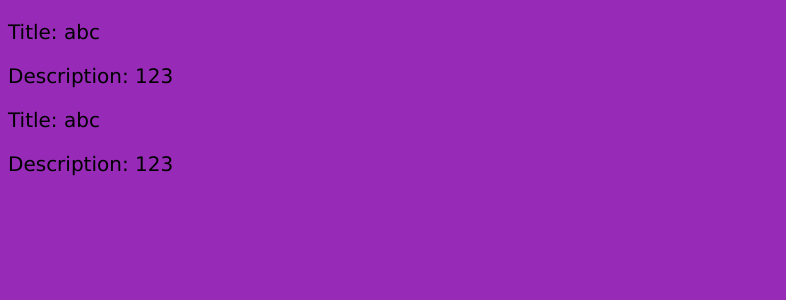
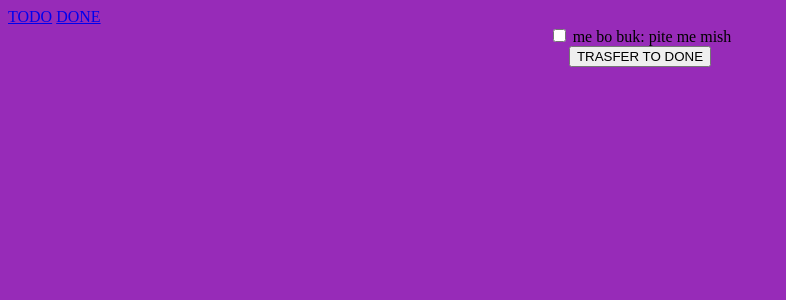
Before and after one commit to xhepibonevet/flask-todo, a Flask app: page /todo in a window 1280 px wide. Shown: the top 300 px of the page, without its empty margins (0-786 px from the left). Run offline with Flask 2, Linux system fonts and the light colour scheme.

Commit message:
routes communicating for the first time

```diff
--- a/app.py
+++ b/app.py
@@ -1,6 +1,8 @@
 from flask import Flask, render_template, request
 from datetime import datetime
 import os
+
+from utils import write_file, read_file, transfer_line, lines_to_dict
 
 app = Flask(__name__)
 
@@ -18,23 +20,20 @@
         new_todo = dict(request.form)
         title = new_todo["title"]
         description = new_todo["description"]
-
-        f = open(BASE_DIR + "\\data\\todo.txt", "w")
-        f.write(f"{title}:{description}\n")
-        f.close()
-
-
-    with open(BASE_DIR + "\\data\\todo.txt", "r") as f:
-        lines = f.readlines()
-
-    todos = []
-    for line in lines:
-        todos.append({
-            "title": line.split(":")[0],
-            "description": line.split(":")[1].replace("\n", "")
-        })
-
+    todos = lines_to_dict(read_file(f="todo"))
     return render_template("todo.html", todos=todos)
 
 
+@app.route("/done", methods=["GET", "POST"])
+def done():
+    if request.method == "POST":
+        transfer_done = dict(request.form)
+        for t in transfer_done:
+            transfer_line(f"{t}:{transfer_done[t]}".strip())
+
+    dones = lines_to_dict(read_file(f="done"))
+    return render_template("done.html", dones=dones)
+
+
+
 app.run(host='0.0.0.0', port='8000', debug=True)
--- a/data/done.txt
+++ /dev/null
@@ -1,4 +0,0 @@
-me bo buk:pite me mish
-me bo buk:pite me mish
-me bo buk:pite me mish
-me bo buk:pite me mish
--- a/data/todo.txt
+++ /dev/null
@@ -1,2 +0,0 @@
-abc:123
-abc:123
--- a/templates/base.html
+++ b/templates/base.html
@@ -9,6 +9,8 @@
 </head>
 
 <body>
+    <a href="/todo">TODO</a>
+    <a href="/done">DONE</a>
     <div id="content">
         {% block content %}
         {% endblock %}
--- a/templates/todo.html
+++ b/templates/todo.html
@@ -2,8 +2,14 @@
 
 
 {% block content %}
-        {% for todo in todos %}
-            <p> Title: {{ todo["title"] }} </p>
-            <p> Description: {{ todo["description"] }} </p>
-        {% endfor %}
+
+        <form action="/done" method="post">
+            {% for todo in todos %}
+            <input type="checkbox" id="vehicle1" name="{{ todo['title'] }}" value="{{ todo['description'] }} ">
+            <label for="vehicle1"> {{ todo['title'] }}: {{ todo['description'] }} </label><br>
+            {% endfor %}
+
+            <button type="submit"> TRASFER TO DONE </button>
+          </form>
+
 {% endblock content %}
--- a/utils.py
+++ b/utils.py
@@ -4,13 +4,30 @@
 
 
 def read_file(f="done"):
-    with open(f"{BASE_DIR}//data//{f}.txt", "r") as input_file:
+    with open(f"{BASE_DIR}\\data\\{f}.txt", "r") as input_file:
         lines = [line.replace("\n", "") for line in input_file.readlines()]
     return lines
 
 def write_file(new_lines, f="done"):
-    lines = read_file(f)
-    all_lines = lines + new_lines
-    with open(f"{BASE_DIR}//data//{f}.txt", "w") as input_file:
+    all_lines = new_lines
+    os.remove(f"{BASE_DIR}\\data\\{f}.txt")
+    with open(f"{BASE_DIR}\\data\\{f}.txt", "w") as input_file:
         for line in all_lines:
             input_file.write(line + "\n")
+
+def transfer_line(line_to_transfer):
+    todo_lines = read_file(f="todo")
+    done_lines = read_file(f="done")
+    if line_to_transfer in todo_lines:
+        todo_lines.remove(line_to_transfer)
+        done_lines.append(line_to_transfer)
+        write_file(todo_lines, f="todo")
+        write_file(done_lines, f="done")
+        print(todo_lines)
+        print(done_lines)
+    else:
+        print("LINE IS NOT IN TODO")
+
+
+def lines_to_dict(lines_list):
+    return [{"title": line.split(":")[0], "description": line.split(":")[1]} for line in lines_list]
```
Also changed, not shown: templates/done.html (+6 -3 lines).
